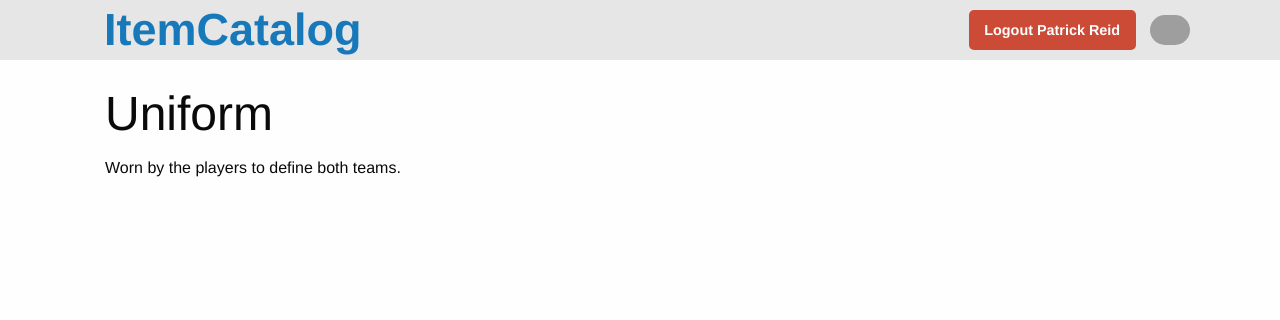
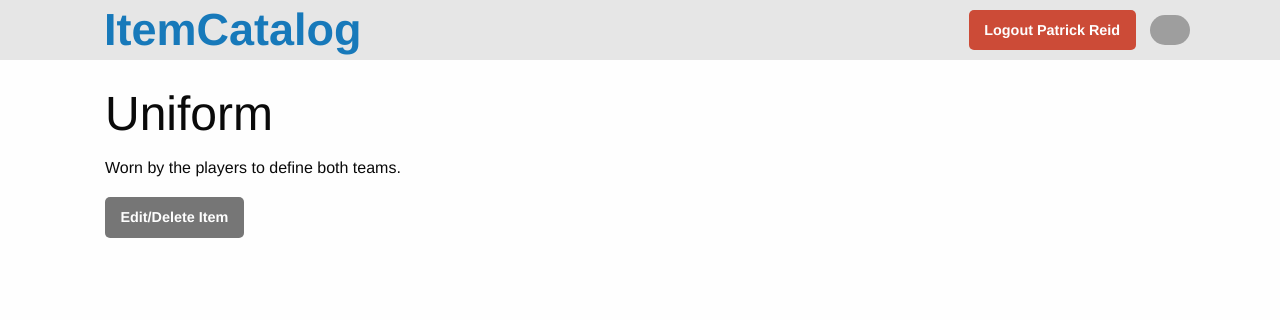
Before and after one commit to glc3344/udacity-itemcatalog, a Flask app: page /category/Basketball/Uniform in a window 1280 px wide. Shown: the top 320 px of the page. Run offline with Flask 2, Linux system fonts and the light colour scheme; a user stored in the database is signed in; some libraries are stand-ins or nearby versions; grey boxes are pictures that could not be loaded.

Commit message:
added edit item functionality
Added edit item function and associated page

```diff
--- a/catalog/project.py
+++ b/catalog/project.py
@@ -157,6 +157,32 @@ def item_description(category_name, item_name):
                            category=category, user_name=login_session[
             'username'],
                            picture=login_session['picture'])
+
+
+@app.route('/category/<category_name>/<item_name>/edit', methods=['GET', 'POST'])
+def edit_item(category_name, item_name):
+    if 'username' not in login_session:
+        return redirect('/login')
+    editedItem = session.query(Item).filter_by(name=item_name).one()
+    category = session.query(Category).filter_by(name=category_name).one()
+    if login_session['user_id'] != category.user_id:
+        flash( "You are not authorized to edit \"%s\"" % editedItem.name)
+        return redirect(url_for('show_all'))
+    if request.method == 'POST':
+        if request.form['item_name']:
+            editedItem.name = request.form['item_name']
+        if request.form['description']:
+            editedItem.description = request.form['description']
+        session.add(editedItem)
+        session.commit()
+        flash("\"%s\" Successfully Edited" % editedItem.name)
+        return redirect(url_for('category_index', category_name=
+                                category_name))
+    else:
+        return render_template('editItem.html', category_name=category_name,
+                               item=editedItem, user_name=login_session[
+                                   'username'],
+                               picture=login_session['picture'])
 
 
 #####################
--- a/catalog/templates/editCategory.html
+++ b/catalog/templates/editCategory.html
@@ -12,7 +12,7 @@
     <div class="row">
       <div class="medium-6 columns">
         <label for="name">Name:
-          <input type="text" placeholder="{{ category.name }}"
+          <input type="text" value="{{ category.name }}"
                  name="category_name">
         </label>
       </div>
--- a/catalog/templates/itemDescription.html
+++ b/catalog/templates/itemDescription.html
@@ -16,6 +16,16 @@
     </div>
   </div>
 
+  <div class="row">
+    <div class="medium-6 columns">
+      {% if item.user.name == user_name %}
+        <a href="{{ url_for('edit_item', item_name = item.name,
+        category_name=category.name) }}"
+           class="button secondary">Edit/Delete Item</a>
+        </div>
+        </div>
+      {% endif %}
+
 
 
 
```
Also changed, not shown: catalog/templates/editItem.html (added, +34 -0 lines), catalog/itemcatalog.db.
